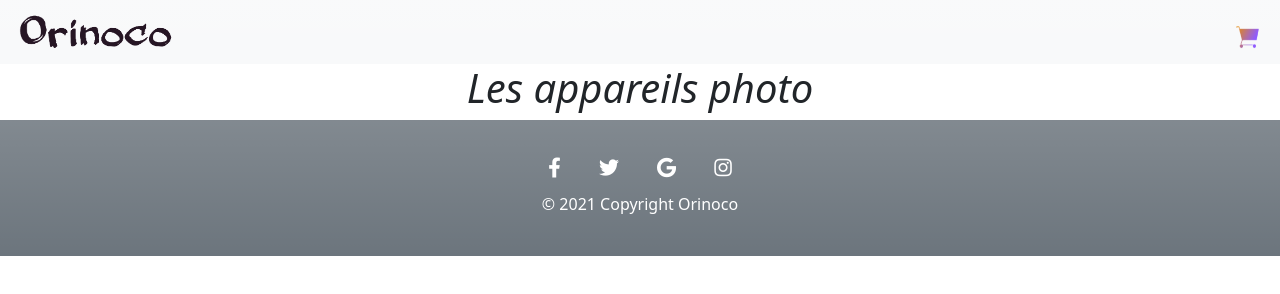
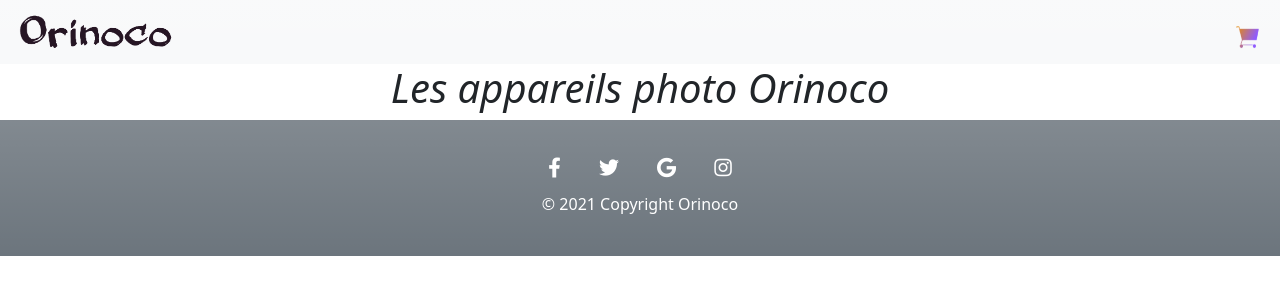
Before and after one commit to M3NGO/P5_mendo_goncalves_bruno, a plain HTML site: page index.html in a window 1280 px wide. Drawn offline with nearby package versions, Linux system fonts and the light colour scheme; no server answers.

Commit message:
index.html
Ajout Orinoco au titre

```diff
--- a/index.html
+++ b/index.html
@@ -20,7 +20,7 @@
   </header>
 
   <section>
-    <h1 class="text-center fst-italic">Les appareils photo</h1>
+    <h1 class="text-center fst-italic">Les appareils photo Orinoco</h1>
       <div class="section container-sm d-flex justify-content-around "></div>
   </section>
 
```
